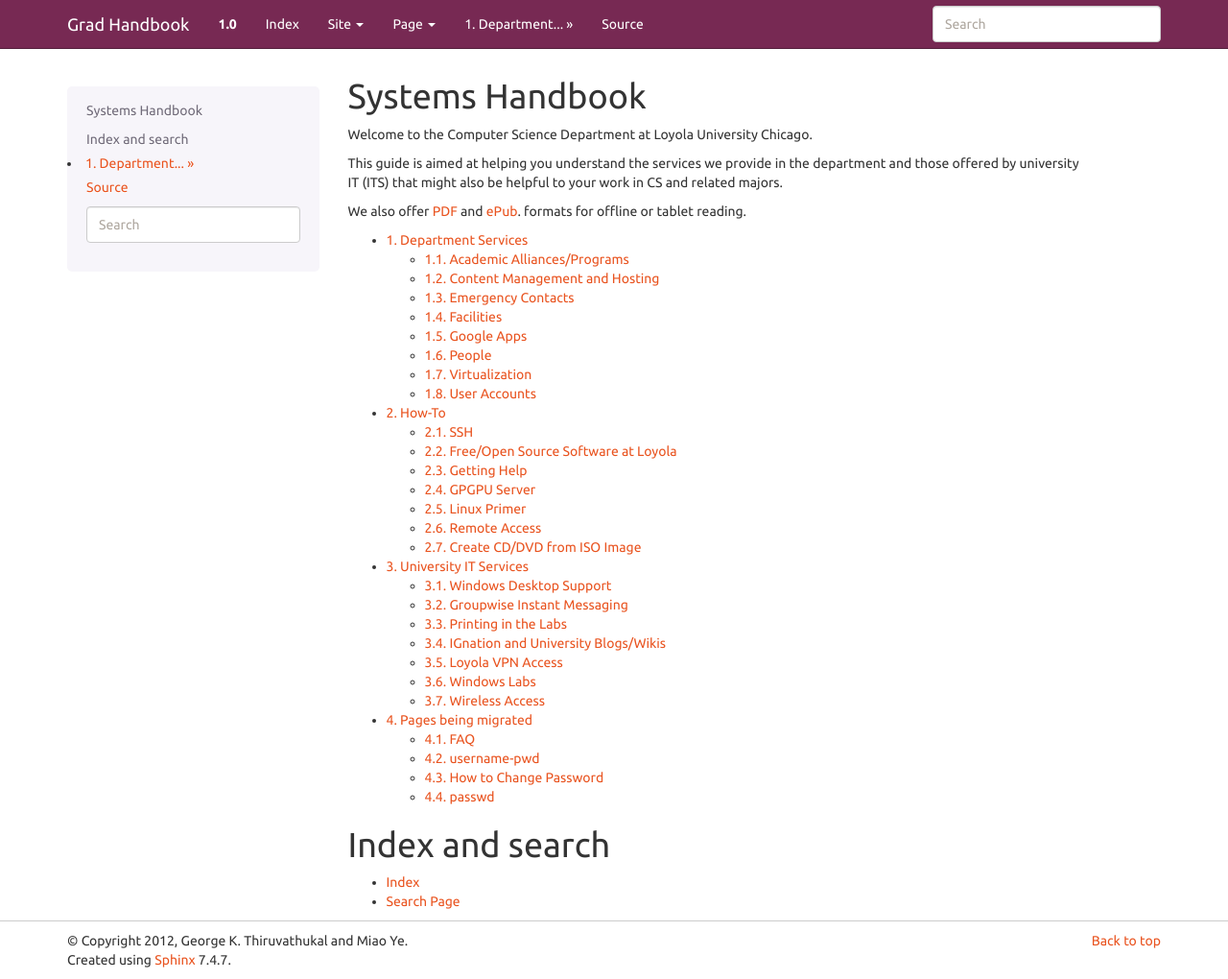
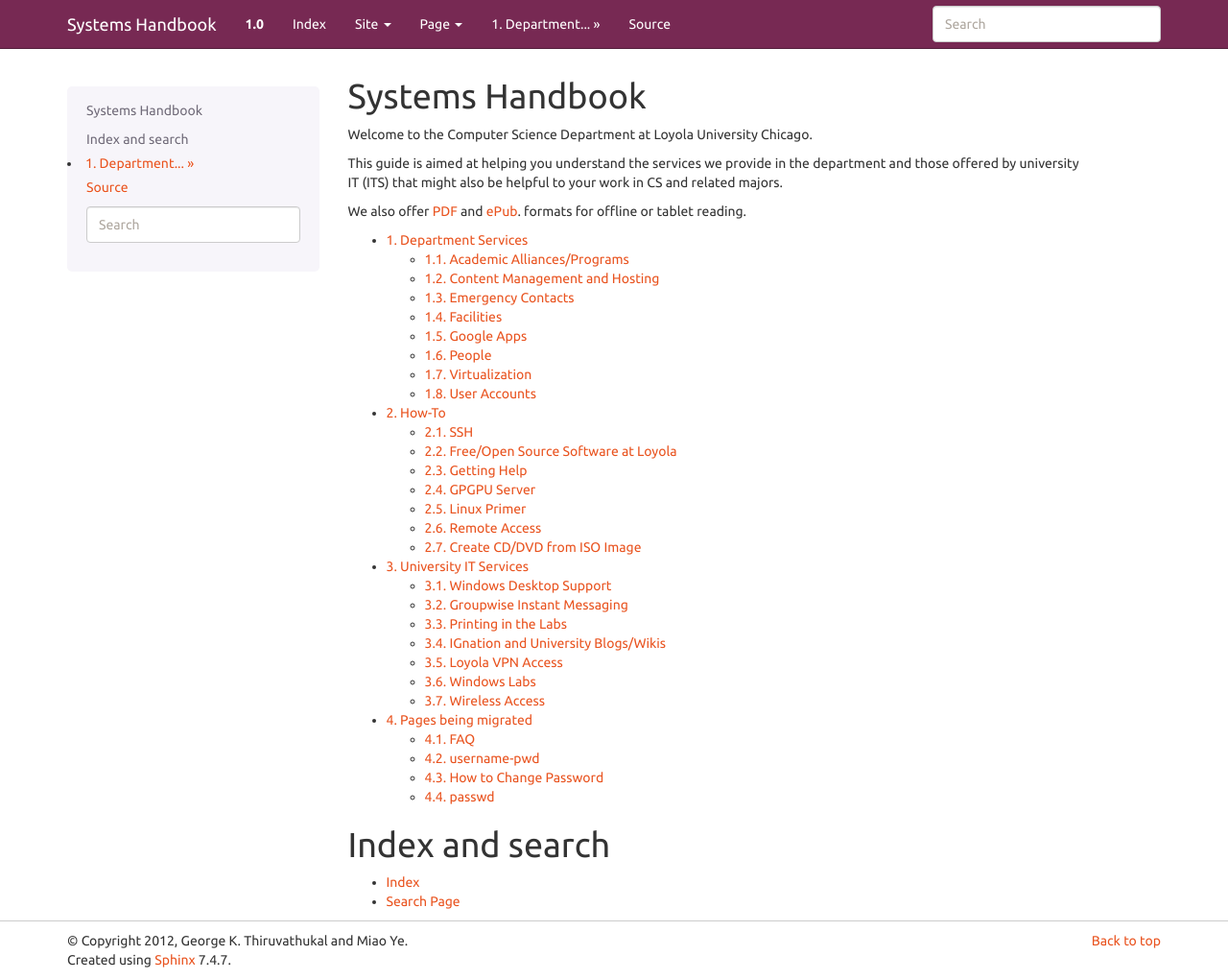
Before and after one commit to LoyolaChicagoCS/syshandbook, a Sphinx documentation site: the page built from source/index.rst, in a window 1280 px wide and 1020 px high. Shown: the whole window at 96% size. Built offline with Sphinx 7.4.7, drawn with Linux system fonts in a browser that asks for light colours.

Commit message:
Fixed HTML title

```diff
--- a/source/conf.py
+++ b/source/conf.py
@@ -101,7 +101,7 @@ html_theme = 'bootstrap'
 # documentation.
 html_theme_options = {
     # Navigation bar title. (Default: ``project`` value)
-    'navbar_title': "Grad Handbook",
+    'navbar_title': "Systems Handbook",
 
     # Global TOC depth for "site" navbar tab. (Default: 1)
     # Switching to -1 shows all levels.
```
